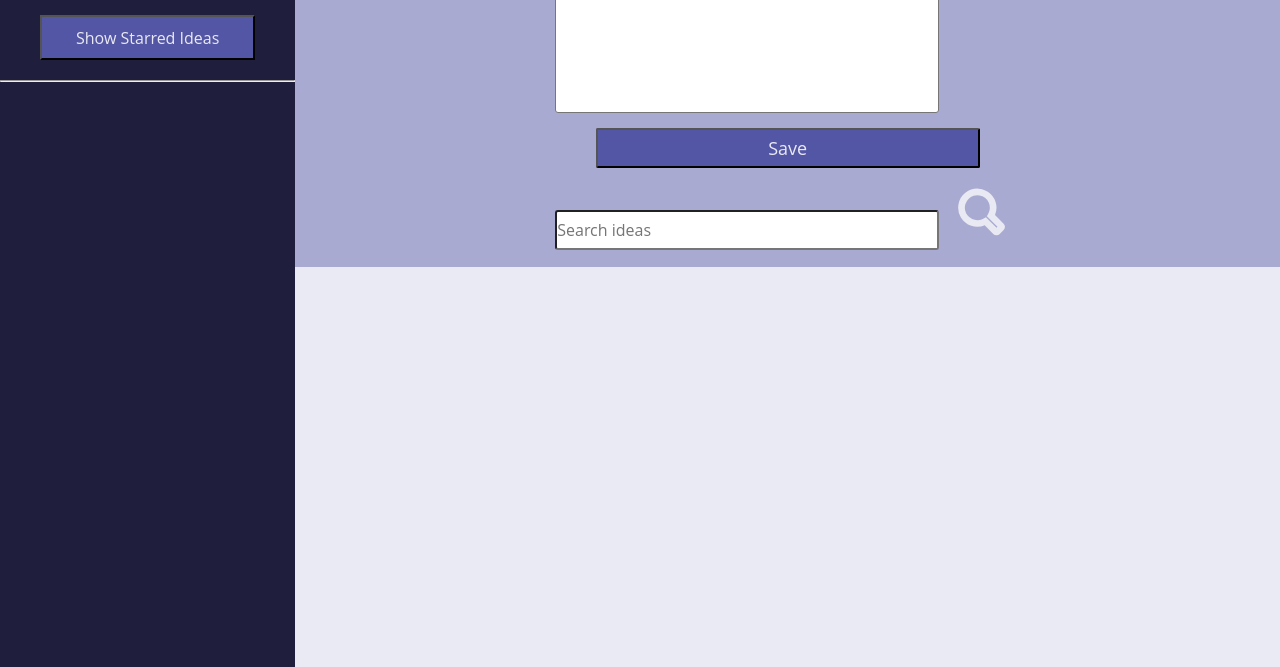
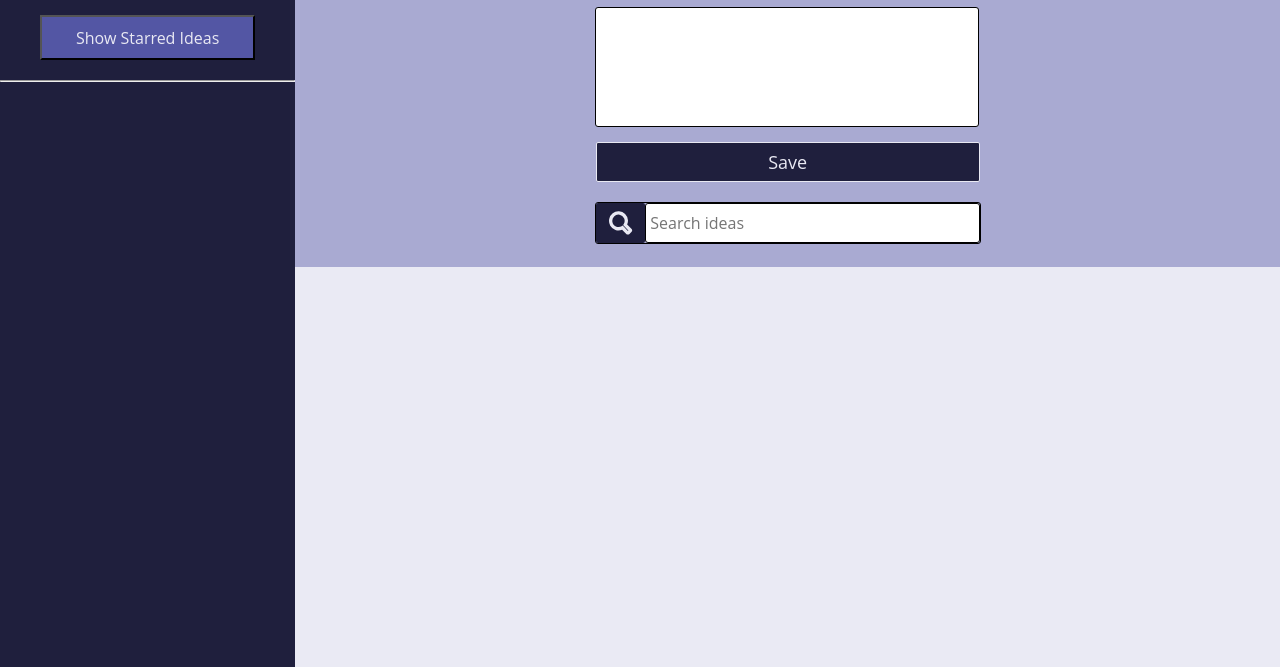
Before and after one commit to rpoole444/ideabox, a plain HTML site: page index.html in a window 1280 px wide. Shown: the part 133-800 px from the top of the page. Drawn offline with Linux system fonts and the light colour scheme.

Commit message:
Add: boarders and set icon location

```diff
--- a/styles.css
+++ b/styles.css
@@ -103,8 +103,10 @@ textarea {
 
 input,
 textarea,
-.save-button {
+.save-button,
+#search-container {
     border-radius: 3px;
+    border: 1px solid;
 }
 
 textarea {
@@ -120,7 +122,7 @@ textarea {
 }
 
 .save-button {
-    background-color: #5356A4;
+    background-color: #1f1f3d;
     color: #E9E9f3;
     width: 30vw;
     height: 5vh;
@@ -132,6 +134,17 @@ textarea {
 }
 
 .search-icon {
-    height: 6vh;
-    width: 6vw;
+    height: 3vh;
+    width: 3vw;
+    align-self: center;
+    background-color: #1f1f3d;
+    padding: 8px;
+    border-radius: 2px;
 }
+
+#search-container {
+    display: flex;
+    width: 30vw;
+    height: 5vh;
+    flex-direction: row-reverse;
+}
```
Also changed, not shown: index.html (+1 -1 lines).
